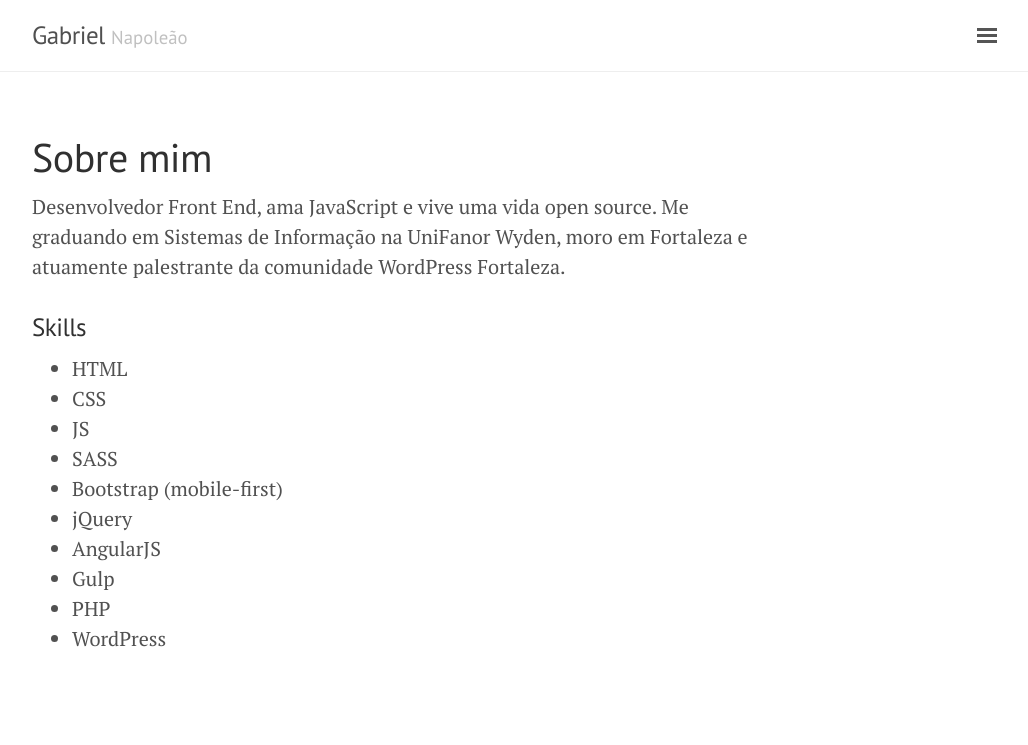
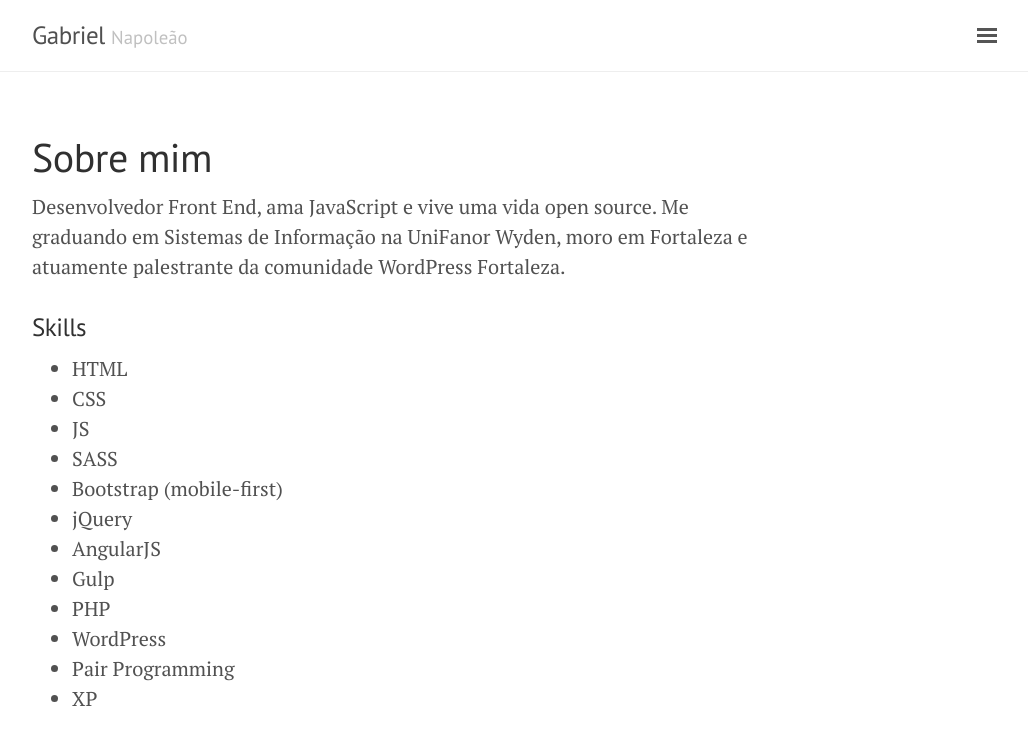
Before and after one commit to whoamindx/whoamindx.github.io, a Jekyll site: the page built from about.md, in a window 1280 px wide. Shown: the top 745 px of the page, without its empty margins (248-1276 px from the left). Built offline with Jekyll 4.4.1, drawn with Linux system fonts in a browser that asks for light colours.

Commit message:
Update about.md

```diff
--- a/about.md
+++ b/about.md
@@ -16,6 +16,8 @@ Desenvolvedor Front End, ama JavaScript e vive uma vida open source. Me graduand
 * Gulp
 * PHP
 * WordPress
+* Pair Programming
+* XP
 
 <!-- <p class="message">
   Hey there! This page is included as an example. Feel free to customize it for your own use upon downloading. Carry on!
```
